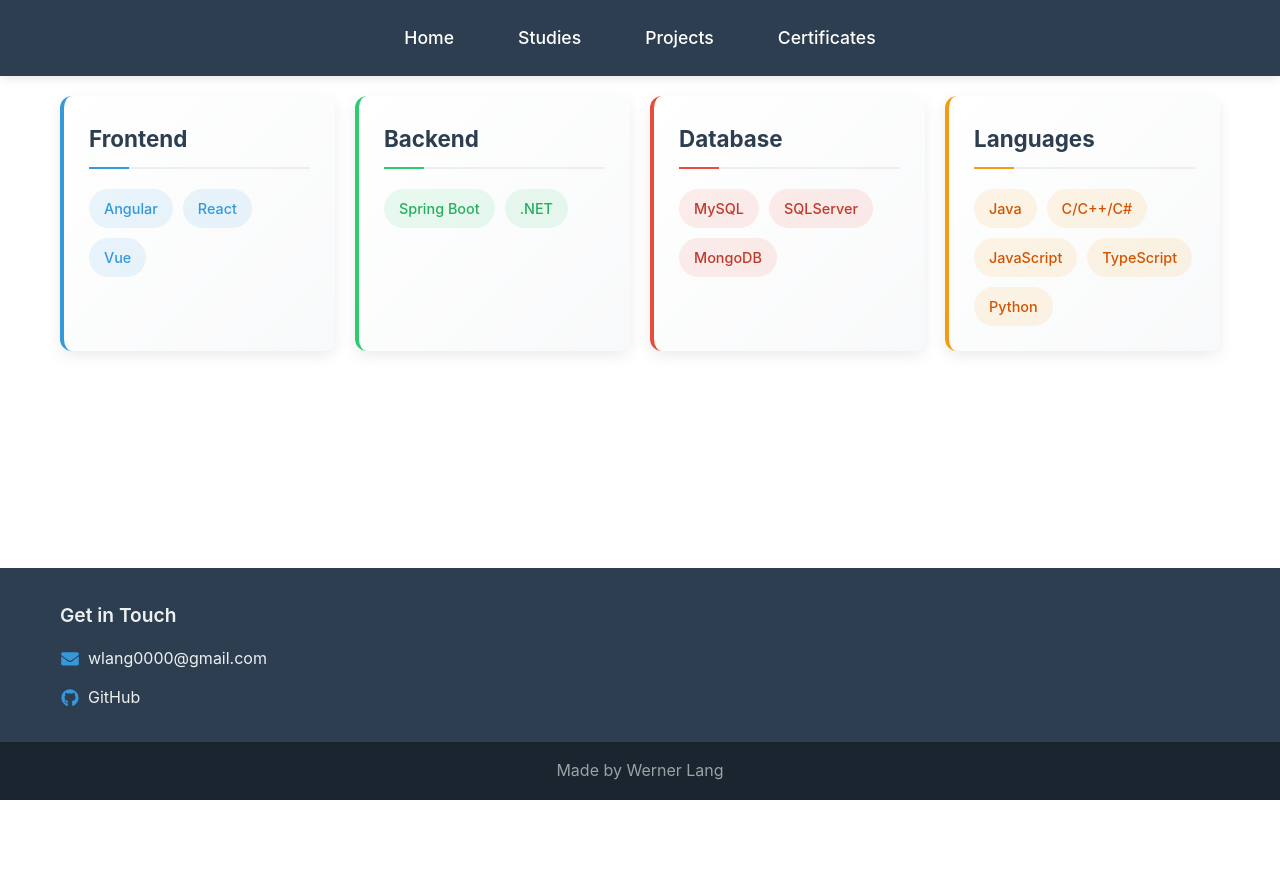
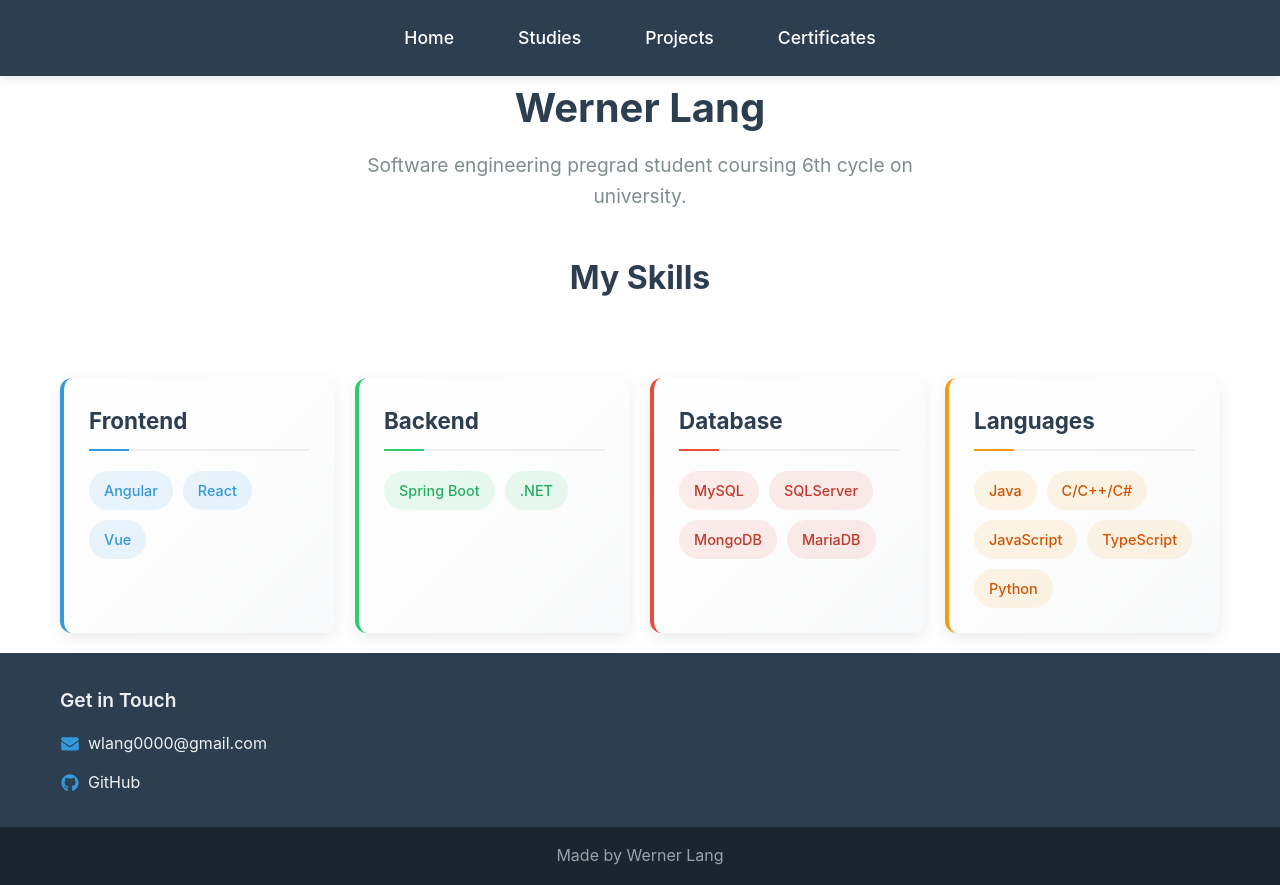
Before and after one commit to 00WernerLang/Curriculum_WebApp, a React (Vite) app: page / in a window 1280 px wide. Before the commit the page ends 800 px from the top, so only its background shows below. Built offline with nearby package versions, Linux system fonts and the light colour scheme.

Commit message:
feat(Home): Add a brief description about for about me

```diff
--- a/src/components/SkillCard.jsx
+++ b/src/components/SkillCard.jsx
@@ -1,7 +1,7 @@
 function SkillCard({Type, Skills}){
     return (
         <div className="skill-card">
-            <h2 className="skill-type">{Type}</h2>
+            <h1 className="skill-type">{Type}</h1>
             <ul className="skills-list">
                 {Skills.map((skill, index) => (
                     <li key={index} className="skill-item">{skill}</li>
--- a/src/components/SkillCardContainer.jsx
+++ b/src/components/SkillCardContainer.jsx
@@ -13,7 +13,7 @@
         },
         {
             type: "Database",
-            skills: ["MySQL", "SQLServer", "MongoDB"]
+            skills: ["MySQL", "SQLServer", "MongoDB", "MariaDB"]
         },
         {
             type: "Languages",
--- /dev/null
+++ b/src/pages/Home.css
@@ -0,0 +1,8 @@
+#skills h2{
+    text-align: center;
+    font-size: 2rem;
+    color: #2c3e50;
+    margin-bottom: 40px;
+    position: relative;
+    padding-bottom: 15px;
+}
--- a/src/pages/Home.jsx
+++ b/src/pages/Home.jsx
@@ -1,10 +1,20 @@
 import SkillCardContainer from "../components/SkillCardContainer.jsx";
+import "./Home.css"
 
 function Home(){
     return(
+
+
         <div>
+            <header>
+                <h1>Werner Lang</h1>
+                <p className="subtitle">Software engineering pregrad student coursing 6th cycle on university.</p>
+            </header>
 
-            <SkillCardContainer/>
+            <section id="skills">
+                <h2>My Skills</h2>
+                <SkillCardContainer/>
+            </section>
         </div>
     )
 }
```
